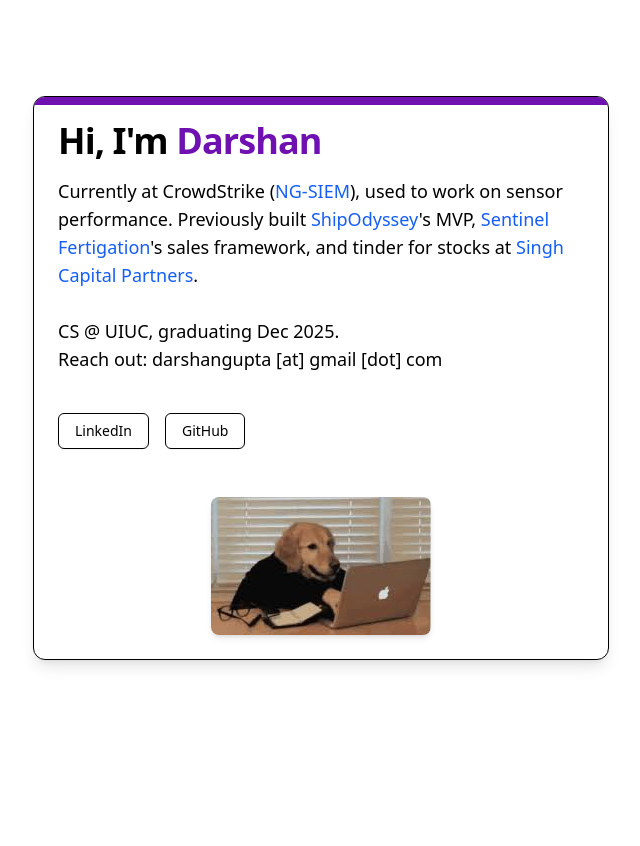
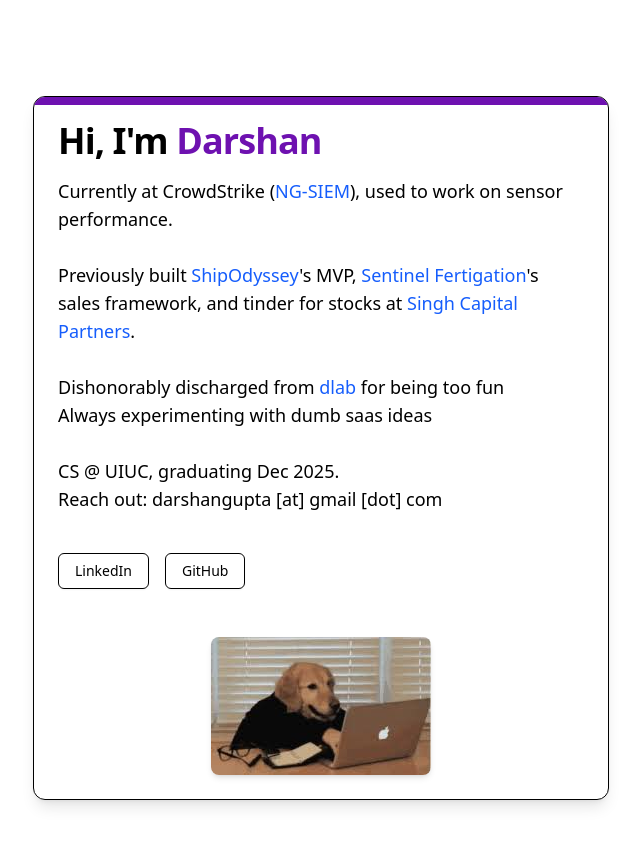
Before and after one commit to darshangupta/shadcnpersonalwebsite, a Next.js app: page / in a window 1280 px wide. Shown: the top 846 px of the page, without its empty margins (319-959 px from the left). Before the commit the page ends 800 px from the top, so only its background shows below. Built offline with nearby package versions, Linux system fonts and the light colour scheme.

Commit message:
fixed deployment issues

```diff
--- a/src/app/page.tsx
+++ b/src/app/page.tsx
@@ -17,11 +17,18 @@ export default function Home() {
               Hi, I'm <span className="text-purple-800">Darshan</span>
             </h1>
             <p className="text-lg text-muted-foreground">
-              Currently at CrowdStrike (<a href="https://www.crowdstrike.com/products/ng-siem/" className="text-blue-600 hover:underline">NG-SIEM</a>), used to work on sensor performance. Previously built <a href="https://shipodyssey.com" className="text-blue-600 hover:underline">ShipOdyssey</a>'s MVP, <a href="https://www.sentinelfertigation.com" className="text-blue-600 hover:underline">Sentinel Fertigation</a>'s sales framework, and tinder for stocks at <a href="https://www.linkedin.com/company/singh-capital/" className="text-blue-600 hover:underline">Singh Capital Partners</a>.<br />
+              Currently at CrowdStrike (<a href="https://www.crowdstrike.com/products/ng-siem/" className="text-blue-600 hover:underline">NG-SIEM</a>), used to work on sensor performance.
+              <br />
+              <br />
+              Previously built <a href="https://shipodyssey.com" className="text-blue-600 hover:underline">ShipOdyssey</a>&apos;s MVP, <a href="https://www.sentinelfertigation.com" className="text-blue-600 hover:underline">Sentinel Fertigation</a>&apos;s sales framework, and tinder for stocks at <a href="https://www.linkedin.com/company/singh-capital/" className="text-blue-600 hover:underline">Singh Capital Partners</a>.<br />
+              <br />
+              Dishonorably discharged from <a href="https://www.instagram.com/uiuc_disruption/?hl=en" className="text-blue-600 hover:underline">dlab</a> for being too fun<br />
+              Always experimenting with dumb saas ideas<br />
               <br />
               CS @ UIUC, graduating Dec 2025.<br />
               Reach out: darshangupta [at] gmail [dot] com
             </p>
+
 
           </div>
           <div className="flex flex-wrap gap-4 pt-4">
```
